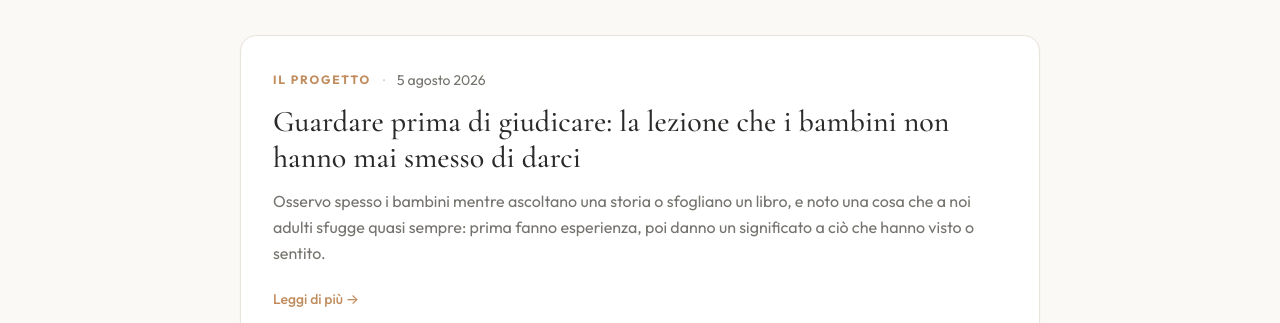
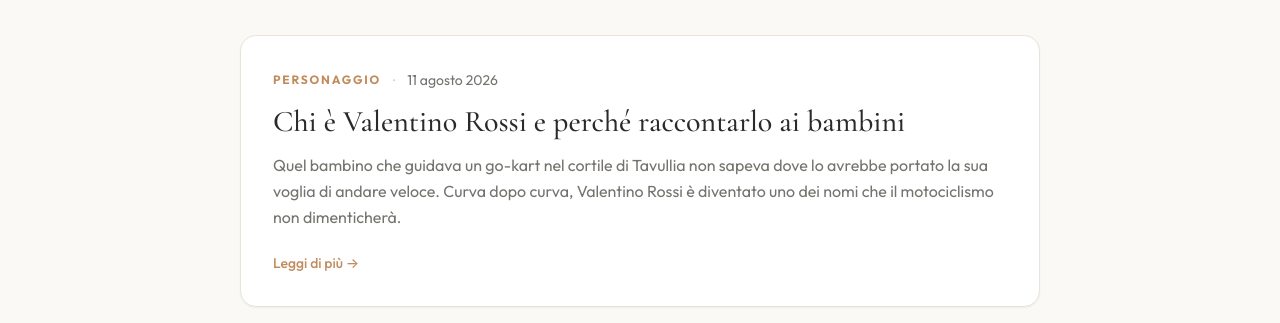
Before and after one commit to GipiVisconti/Gipi-site, a React (Create React App) app in the folder frontend/: page /it/blog in a window 1280 px wide. Shown: the part 258-581 px from the top of the page. Built offline with nearby package versions, Linux system fonts and the light colour scheme; no server answers.

Commit message:
publish blog: valentino rossi

```diff
--- a/frontend/src/data/blog.js
+++ b/frontend/src/data/blog.js
@@ -679,6 +679,68 @@ const posts = [
       },
     },
   },
+  {
+    id: 11,
+    slug: 'valentino-rossi-perche-raccontarlo-ai-bambini',
+    date: '2026-08-11',
+    type: 'character',
+    content: {
+      IT: {
+        title: 'Chi è Valentino Rossi e perché raccontarlo ai bambini',
+        excerpt:
+          'Quel bambino che guidava un go-kart nel cortile di Tavullia non sapeva dove lo avrebbe portato la sua voglia di andare veloce. Curva dopo curva, Valentino Rossi è diventato uno dei nomi che il motociclismo non dimenticherà.',
+        body: `<p>Quando aveva sei anni, Valentino Rossi guidava già un go-kart nel cortile di casa a Tavullia, la cittadina delle Marche dove la sua famiglia si era trasferita da Urbino. Non correva per vincere, correva perché non riusciva a stare fermo: ogni curva del cortile era una promessa, e lui la rincorreva ogni giorno.</p>
+
+<p>Suo padre Graziano aveva corso in moto prima di lui, e quella passione era rimasta nell'aria di casa, come un profumo di benzina che nessuno aveva mai davvero spento. Ma fu Valentino a sceglierla per sé, prima sui kart e poi sulle due ruote, e in quella scelta c'era già tutto quello che sarebbe diventato: la voglia di andare oltre, di provare ancora, di non fermarsi alla prima curva riuscita.</p>
+
+<p>E il talento, quando è vero, si vede presto. Rossi arrivò in moto ancora ragazzino, e vinse. Vinse nella classe più piccola, poi in quella intermedia, poi nella classe regina, la 500, che sarebbe diventata MotoGP proprio mentre lui continuava a correre. Nove titoli mondiali, in categorie diverse, in anni diversi, ma sempre con lo stesso gesto: quello di un ragazzo che si piega sulla moto come se stesse abbracciando la pista.</p>
+
+<p>Il soprannome "il Dottore" gli è rimasto addosso per tutta la carriera, quasi per gioco, perché Rossi è un cognome comune tra i medici in Italia. Ma è diventato vero quando tutti hanno capito che quel ragazzo non correva solo veloce: capiva la pista, la sentiva, la leggeva come pochi altri sapevano fare.</p>
+
+<p>Ha corso per tantissimi anni, cambiando moto e squadra più volte, senza mai perdere quello sguardo di chi si diverte davvero. Quando si è ritirato, il suo numero, il 46, è stato ritirato con lui: nessun altro pilota lo porterà più.</p>
+
+<p>Quel bambino nel cortile di Tavullia non sapeva dove lo avrebbe portato quella voglia di andare veloce. Sapeva solo che gli piaceva, e ha continuato a inseguirla, curva dopo curva, fino a diventare uno dei nomi che il motociclismo non dimenticherà.</p>
+
+<p>La storia di Valentino Rossi è raccontata nel libro a lui dedicato della collana Piccoli Grandi Eroi, <em>Il bambino che correva con il vento</em>, per chi, magari guidando un piccolo kart in un cortile, sta già rincorrendo la propria curva.</p>`,
+      },
+      EN: {
+        title: 'Who is Valentino Rossi and why his story is worth telling children',
+        excerpt:
+          'The boy who drove a go-kart around a yard in Tavullia had no idea where his love of speed would take him. Corner after corner, Valentino Rossi became one of the names motorcycling will not forget.',
+        body: `<p>When he was six years old, Valentino Rossi was already driving a go-kart in the yard of his family home in Tavullia, the small town in the Marche region where his family had moved from Urbino. He wasn't racing to win, he was racing because he couldn't sit still: every corner of that yard was a promise, and he chased it every day.</p>
+
+<p>His father Graziano had raced motorcycles before him, and that passion had stayed in the air at home, like a smell of petrol nobody had ever quite switched off. But it was Valentino who chose it for himself, first on karts and then on two wheels, and in that choice lay everything he would become: the urge to go further, to try again, never to settle for the first corner taken well.</p>
+
+<p>And real talent shows itself early. Rossi reached motorcycle racing while still a boy, and he won. He won in the smallest class, then in the middle one, then in the premier class, the 500cc, which would become MotoGP while he kept on racing. Nine world titles, across different categories and different years, but always with the same gesture: a young man leaning into his bike as if he were embracing the track.</p>
+
+<p>The nickname "the Doctor" stuck with him throughout his career, almost as a joke, since Rossi is a common surname among doctors in Italy. But it became true once everyone understood that this young man wasn't just fast: he understood the track, he felt it, he read it in a way few others could.</p>
+
+<p>He raced for many years, changing bikes and teams more than once, never losing that look of someone who was truly enjoying himself. When he retired, his number, 46, retired with him: no other rider will ever carry it again.</p>
+
+<p>That boy in the yard at Tavullia had no idea where his love of speed would take him. He simply knew he loved it, and he kept chasing it, corner after corner, until he became one of the names motorcycling will not forget.</p>
+
+<p>Valentino Rossi's story is told in the book dedicated to him in The Great Heroes collection, <em>The boy who rode with the wind</em>, for anyone who, perhaps steering a small kart around a yard, is already chasing their own corner.</p>`,
+      },
+      ES: {
+        title: 'Quién es Valentino Rossi y por qué contarles su historia a los niños',
+        excerpt:
+          'Aquel niño que conducía un kart en el patio de Tavullia no sabía adónde lo llevarían sus ganas de ir rápido. Curva tras curva, Valentino Rossi se convirtió en uno de los nombres que el motociclismo no olvidará.',
+        body: `<p>Cuando tenía seis años, Valentino Rossi ya conducía un kart en el patio de su casa en Tavullia, la pequeña localidad de las Marcas a la que su familia se había trasladado desde Urbino. No corría para ganar, corría porque no podía estarse quieto: cada curva de aquel patio era una promesa, y él la perseguía cada día.</p>
+
+<p>Su padre Graziano había corrido en moto antes que él, y aquella pasión se había quedado en el aire de la casa, como un olor a gasolina que nadie había apagado del todo. Pero fue Valentino quien la eligió para sí mismo, primero con karts y después sobre dos ruedas, y en aquella elección ya estaba todo lo que llegaría a ser: las ganas de ir más allá, de intentarlo de nuevo, de no conformarse con la primera curva bien tomada.</p>
+
+<p>Y el talento verdadero se muestra pronto. Rossi llegó a las motos siendo casi un niño, y ganó. Ganó en la categoría más pequeña, luego en la intermedia, luego en la categoría reina, la 500, que se convertiría en MotoGP mientras él seguía corriendo. Nueve títulos mundiales, en categorías distintas y en años distintos, pero siempre con el mismo gesto: el de un joven que se inclina sobre la moto como si abrazara la pista.</p>
+
+<p>El apodo "el Doctor" se le quedó para siempre, casi en broma, porque Rossi es un apellido común entre los médicos en Italia. Pero se volvió verdadero cuando todos entendieron que aquel joven no solo era rápido: entendía la pista, la sentía, la leía como pocos sabían hacerlo.</p>
+
+<p>Corrió durante muchísimos años, cambiando de moto y de equipo varias veces, sin perder nunca esa mirada de quien disfruta de verdad. Cuando se retiró, su número, el 46, se retiró con él: ningún otro piloto volverá a llevarlo.</p>
+
+<p>Aquel niño en el patio de Tavullia no sabía adónde lo llevarían esas ganas de ir rápido. Solo sabía que le gustaba, y siguió persiguiéndolo, curva tras curva, hasta convertirse en uno de los nombres que el motociclismo no olvidará.</p>
+
+<p>La historia de Valentino Rossi se cuenta en el libro que le dedica la colección Pequeños Grandes Valientes, <em>El niño que corría con el viento</em>, para quien, quizá conduciendo un pequeño kart en un patio, ya esté persiguiendo su propia curva.</p>`,
+      },
+    },
+  },
 ];
 
 export const getAllPosts = () =>
```
Also changed, not shown: 1 other file (tests, documents, lock files or other folders).
